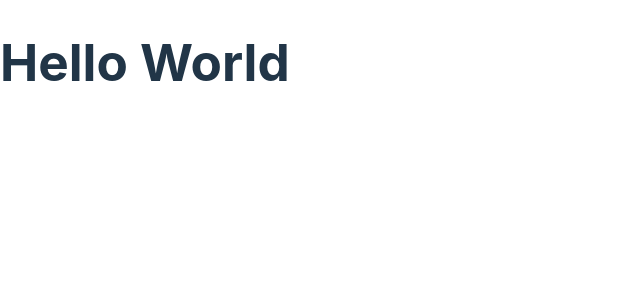
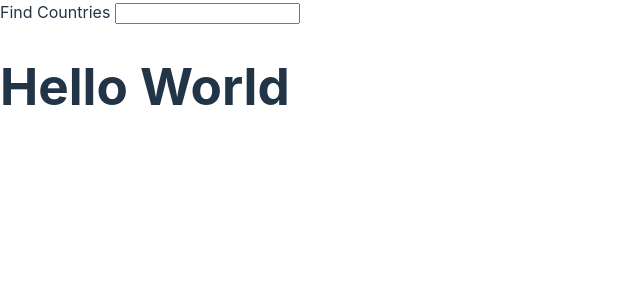
Before and after one commit to HectorMtz22/fullstack-open, a React (Vite) app in the folder part2/data_for_countries/: page / in a window 1280 px wide. Shown: the top 300 px of the page, without its empty margins (0-640 px from the left). Built offline with nearby package versions, Linux system fonts and the light colour scheme; no server answers.

Commit message:
Add Search box

```diff
--- a/part2/data_for_countries/package.json
+++ b/part2/data_for_countries/package.json
@@ -11,6 +11,7 @@
     "preview": "vite preview"
   },
   "dependencies": {
+    "axios": "^1.4.0",
     "react": "^18.2.0",
     "react-dom": "^18.2.0"
   },
--- a/part2/data_for_countries/src/App.jsx
+++ b/part2/data_for_countries/src/App.jsx
@@ -1,7 +1,31 @@
+import { useEffect, useState } from 'react'
+import searchService from './services/search'
+
 function App() {
+  const [names, setNames] = useState(null)
+  const [search, setSearch] = useState('')
+
+  useEffect(() => {
+    searchService
+      .getAll()
+      .then(data => {
+        console.log("Fetched", data)
+        setNames(data)
+      })
+  }, [])
+
 
   return (
     <>
+      <div>
+        <label htmlFor="searchbox">Find Countries </label>
+        <input
+          type="text"
+          id='searchbox'
+          value={search}
+          onChange={(e) => setSearch(e.target.value)}
+        />
+      </div>
       <h1>Hello World</h1>
     </>
   )
```
Also changed, not shown: 1 other file (tests, documents, lock files or other folders).
